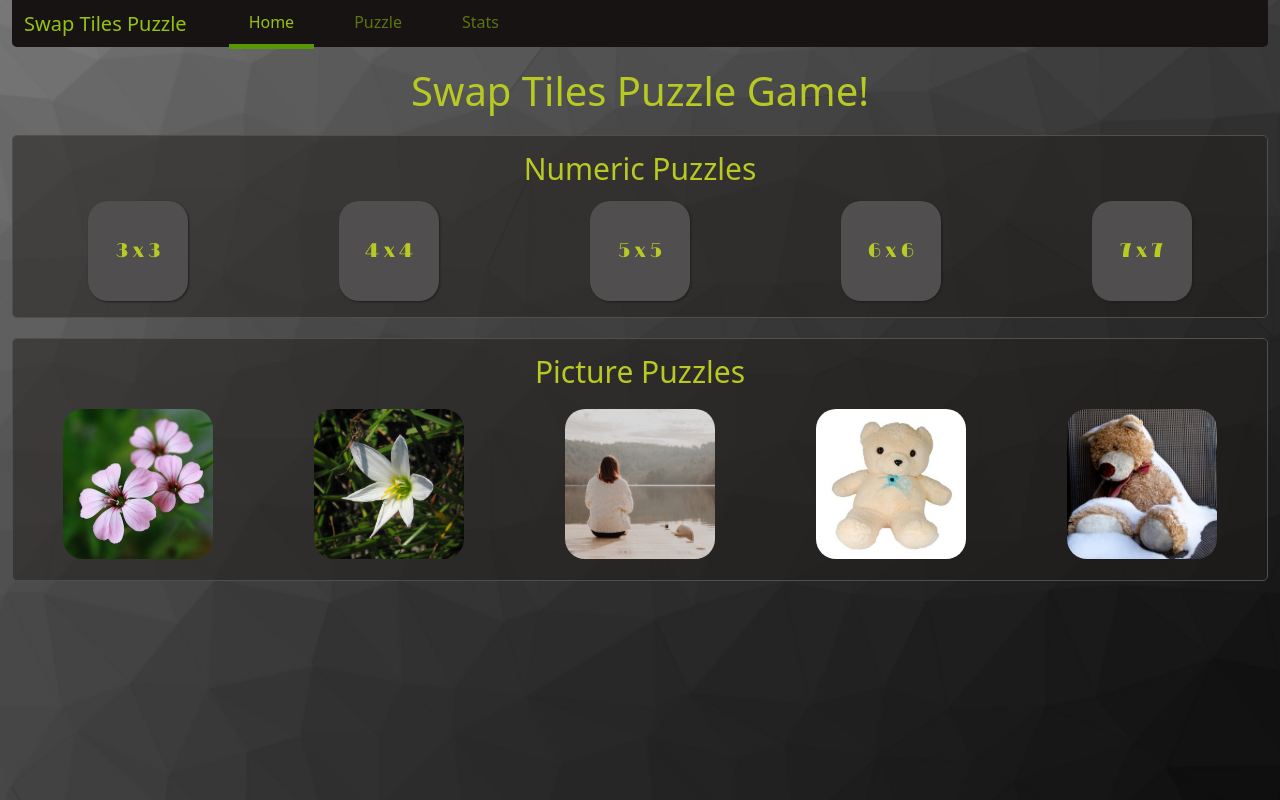
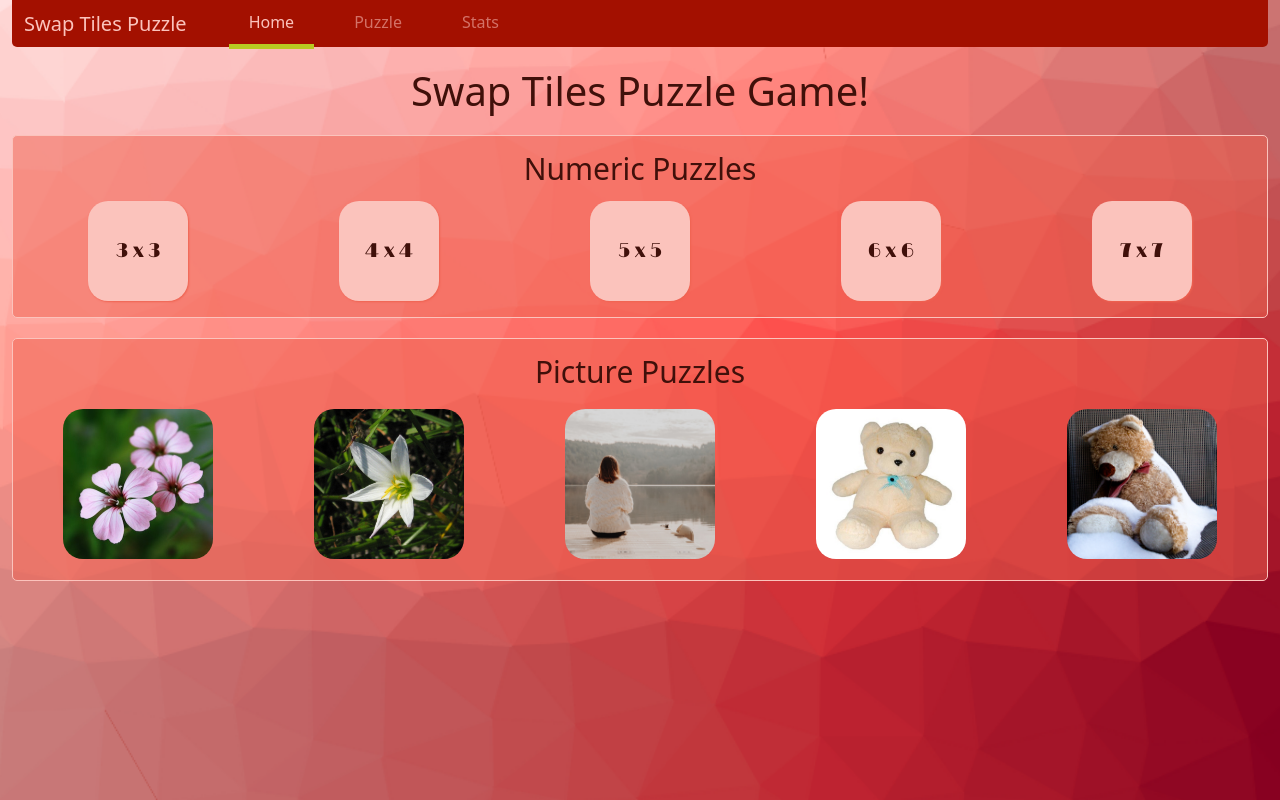
Before and after one commit to bAmrish/swap-tiles, an Angular app: page /home in a window 1280 px wide. Built offline with nearby package versions, Linux system fonts and the light colour scheme.

Commit message:
Added theme color for success message and some other style tweaks

```diff
--- a/src/app/home/home.component.scss
+++ b/src/app/home/home.component.scss
@@ -36,10 +36,15 @@ ul.numeric-tiles, .picture-tiles {
 }
 
 .numeric-tile {
-  padding: 20px;
   background: $background-tertiary;
   border-radius: 20px;
   box-shadow: 1px 1px 2px $background-secondary;
+}
+
+.numeric-tiles a {
+  text-decoration: none;
+  color: $primary;
+  font-family: Limelight, Helvetica, serif;
   width: 100px;
   height: 100px;
   font-size: 20px;
@@ -48,12 +53,6 @@ ul.numeric-tiles, .picture-tiles {
   justify-content: center;
 }
 
-.numeric-tiles a {
-  text-decoration: none;
-  color: $primary;
-  font-family: Limelight, Helvetica, serif;
-}
-
 .picture-tile img {
   border-radius: 20px;
 }
--- a/src/app/puzzle/components/puzzle.component.scss
+++ b/src/app/puzzle/components/puzzle.component.scss
@@ -45,7 +45,7 @@ $dims: 3, 4, 5, 6, 7, 8, 9, 10;
 .solved-message {
   min-width: 250px;
   margin: 10px auto;
-  color: $secondary;
+  color: $success;
 }
 
 .solved-message button {
--- a/src/app/stats/components/views/card/stats-card-view.component.scss
+++ b/src/app/stats/components/views/card/stats-card-view.component.scss
@@ -1,3 +1,4 @@
+@import "src/styles/theme";
 .dim-stat-header {
   font-family: Baloo, serif;
   font-size: 1.3em;
@@ -12,9 +13,9 @@
   margin-bottom: 20px;
 }
 .mini-card {
-  background-color: #eee;
-  box-shadow: 2px 2px 10px #ccc;
-  border: 1px solid #ccc;
+  background-color: $background-tertiary;
+  box-shadow: 2px 2px 10px $tertiary;
+  border: 1px solid $tertiary;
   padding: 10px;
   border-radius: 10px;
   min-width: 120px;
--- a/src/styles/theme.scss
+++ b/src/styles/theme.scss
@@ -12,15 +12,18 @@ $background-tertiary: #FBC3BC;
 $primary: #40100a;
 $secondary: #FBC3BC;
 $tertiary: #B8CA22;
+$success: green;
 $background-image: "assets/bg/bg-dark-red-1.png";
 @import "material-orange-light";
 
  //Dark Green Theme
-$background-primary: #171313;
-$background-secondary: #231D1D;
-$background-tertiary: #504e4e;
-$primary: #B8CA22;
-$secondary: #95c210;
-$tertiary: #579703;
-$background-image: "assets/bg/bg-dark-black-1.png";
-@import "material-green-dark";
+//$background-primary: #171313;
+//$background-secondary: #231D1D;
+//$background-tertiary: #504e4e;
+//$primary: #B8CAs22;
+//$secondary: #95c210;
+//$tertiary: #579703;
+//$success: #90EE90FF;
+//$background-image: "assets/bg/bg-dark-black-1.png";
+//
+//@import "material-green-dark";
```
